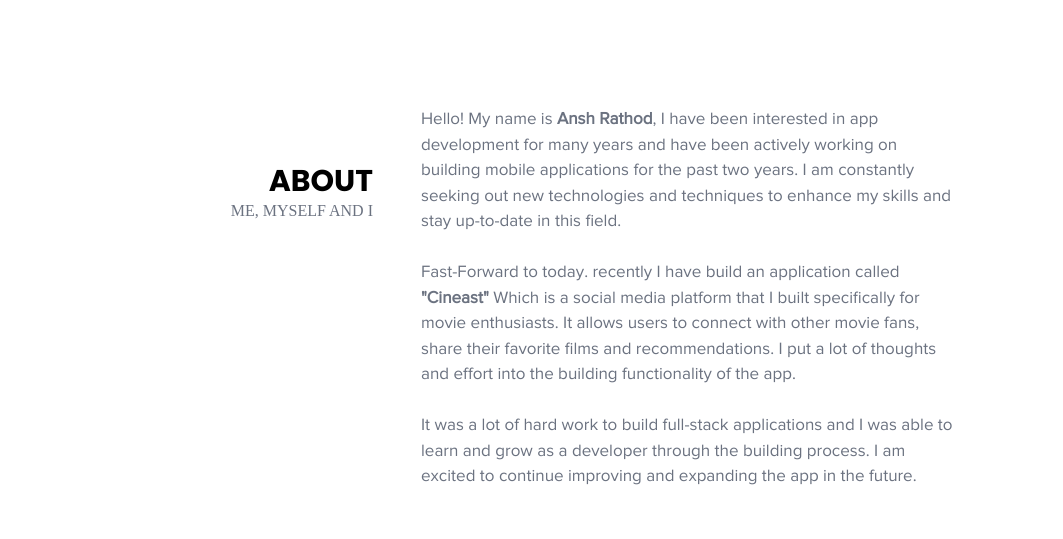
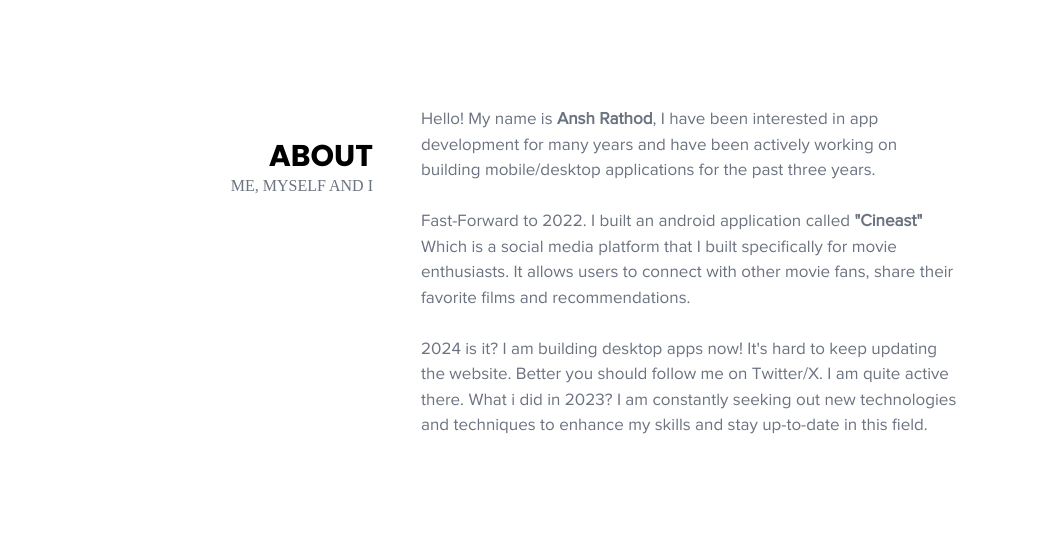
Before and after one commit to Ansh-Rathod/My-Portfolio-Next-Js, a Next.js app: page / in a window 1280 px wide. Shown: the part 802-1341 px from the top of the page, without its empty margins (108-1171 px from the left). Built offline with nearby package versions, Linux system fonts and the light colour scheme; some icons are missing; a web font is replaced by a local one.

Commit message:
updated about section

```diff
--- a/components/About.tsx
+++ b/components/About.tsx
@@ -55,27 +55,24 @@ const About = () => {
           <motion.p variants={textUpAnimate}>
             Hello! My name is <b>Ansh Rathod</b>, I have been interested in app
             development for many years and have been actively working on
-            building mobile applications for the past two years. I am constantly
-            seeking out new technologies and techniques to enhance my skills and
-            stay up-to-date in this field.
+            building mobile/desktop applications for the past three years.
           </motion.p>
           <br />
           <motion.p variants={textUpAnimate}>
-            Fast-Forward to today. recently I have build an application called
-            <a href="https://app.cineast.in">
+            Fast-Forward to 2022. I built an android application called
+            <a href="https://play.google.com/store/apps/details?id=com.cineast.android&hl=en">
               <b> &quot;Cineast&quot; </b>
             </a>
             Which is a social media platform that I built specifically for movie
             enthusiasts. It allows users to connect with other movie fans, share
-            their favorite films and recommendations. I put a lot of thoughts
-            and effort into the building functionality of the app.
+            their favorite films and recommendations.
           </motion.p>
           <br />
           <motion.p variants={textUpAnimate}>
-            It was a lot of hard work to build full-stack applications and I was
-            able to learn and grow as a developer through the building process.
-            I am excited to continue improving and expanding the app in the
-            future.
+          2024 is it? I am building desktop apps now! It's hard to keep updating the website.
+          Better you should follow me on Twitter/X. I am quite active there.
+
+          What i did in 2023? I am constantly seeking out new technologies and techniques to enhance my skills and stay up-to-date in this field.
           </motion.p>
         </motion.div>
       </div>
```
